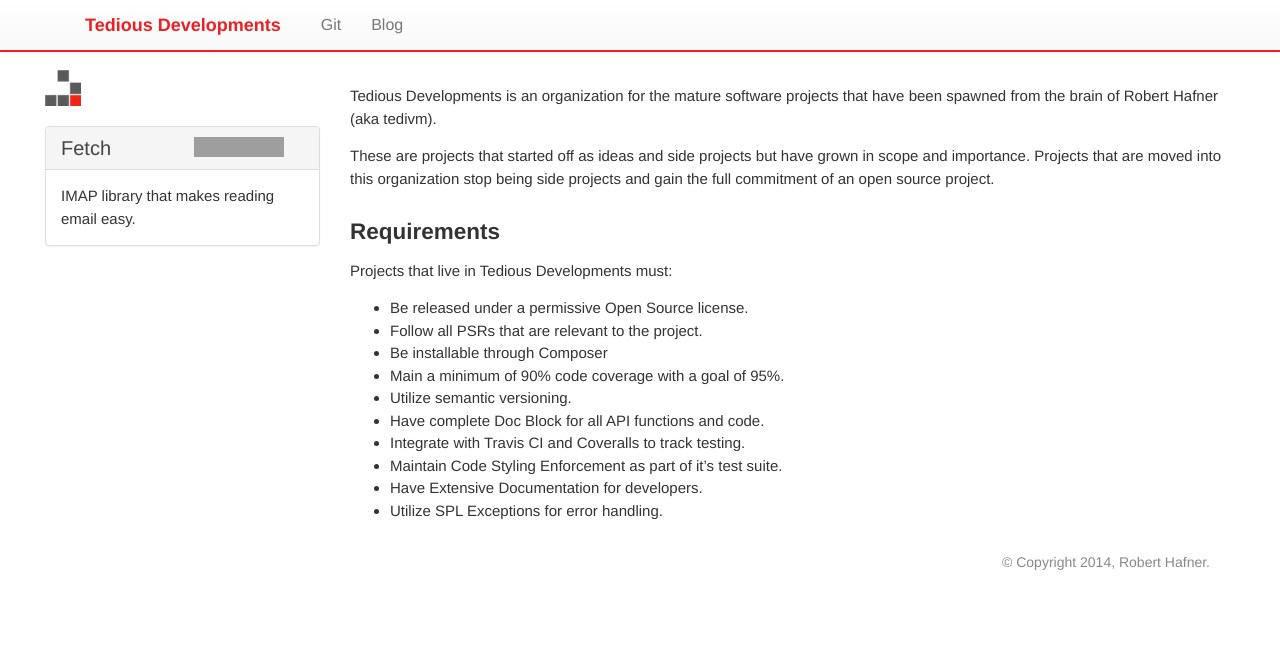
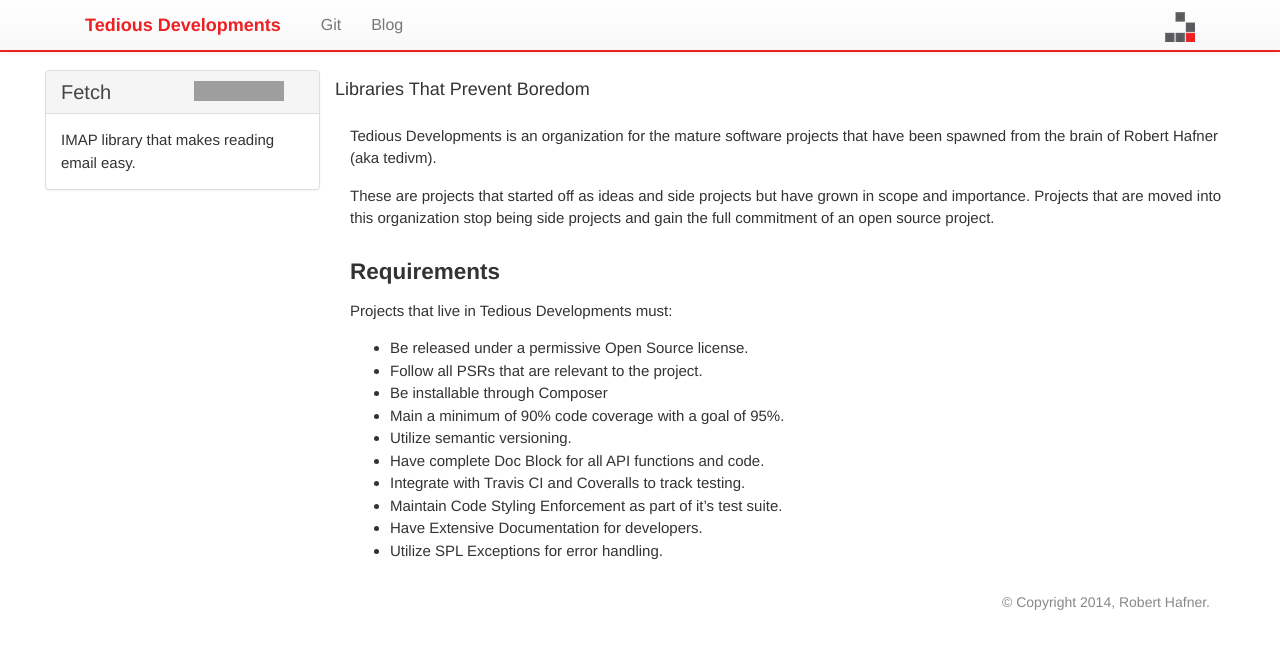
Before and after one commit to tedious/tedious.github.io, a Jekyll site: the page built from index.md, in a window 1280 px wide. Shown: the top 649 px of the page. Built offline with Jekyll 4.4.1, drawn with Linux system fonts in a browser that asks for light colours; grey boxes are pictures that could not be loaded.

Commit message:
Moved logo to navbar

```diff
--- a/_layouts/layout.html
+++ b/_layouts/layout.html
@@ -22,14 +22,14 @@
 </head>
 <body>
 <nav class="navbar navbar-default navbar-fixed-top " role="navigation">
+
     <div class="container">
 
-<!--
-        <div class="visible-md visible-lg navbar-text pull-right" id="github-stars">
-            <iframe src="http://ghbtns.com/github-btn.html?user=GITHUBUSER&repo=GITHUBREPO&type=watch&count=true&size=small"
-                    allowtransparency="true" frameborder="0" scrolling="0" width="110px" height="20px"></iframe>
+
+        <div class="hidden-xs navbar-text pull-right" id="site-logo">
+            <img class="" src="images/tedivmGlider30.png" alt="Logo"/>
         </div>
--->
+
 
         <div class="navbar-header">
             <button type="button" class="navbar-toggle" data-toggle="collapse" data-target="#toggle-main-nav">
@@ -42,7 +42,6 @@
         </div>
         <div class="collapse navbar-collapse" id="toggle-main-nav">
             <ul class="nav navbar-nav">
-
                 {% for navsite in site.data.navigation %}
                 <li><a href="{{ navsite.website }}">{{ navsite.name }}</a></li>
                 {% endfor %}
@@ -51,6 +50,7 @@
         </div>
     </div>
 </nav>
+
 
 <!--
 <div class="related">
@@ -91,9 +91,12 @@
     <!-- Start of Sidebar Column -->
     <div class="col-md-3 sphinxsidebar">
         <div class="sphinxsidebarwrapper">
+
+            <!--
             <p class="logo"><a href="#">
                 <img class="logo" src="images/tedivmGlider36.png" alt="Logo"/>
             </a></p>
+            -->
             <!-- Begin Sidebar Section -->
 
             {% for project in site.data.projects %}
@@ -119,7 +122,18 @@
 
 
     <!-- Start of Content Column -->
+
+    <div class="section" id="content-header">
+    <!--    <h2>{{ page.title }}</h2> -->
+        <h4>{{ site.tagline }}</h4>
+    </div>
+
     <div class="col-md-9 body">
+
+
+
+
+
         <div class="section" id="content">
             {{ content }}
         </div>
--- a/static/guzzle.css
+++ b/static/guzzle.css
@@ -71,6 +71,9 @@
 div.body h4 { font-size: 130%; }
 div.body h5 { font-size: 110%; }
 div.body h6 { font-size: 100%; }
+
+
+
 
 p {
   margin: 1em 0;
@@ -854,3 +857,10 @@
   div.body a, div.body a:hover{
     color: #428bca;
   }
+
+  #site-logo {
+      margin-bottom: 8px;
+      margin-top: 12px;
+      max-height: 30px;
+
+  }
```
